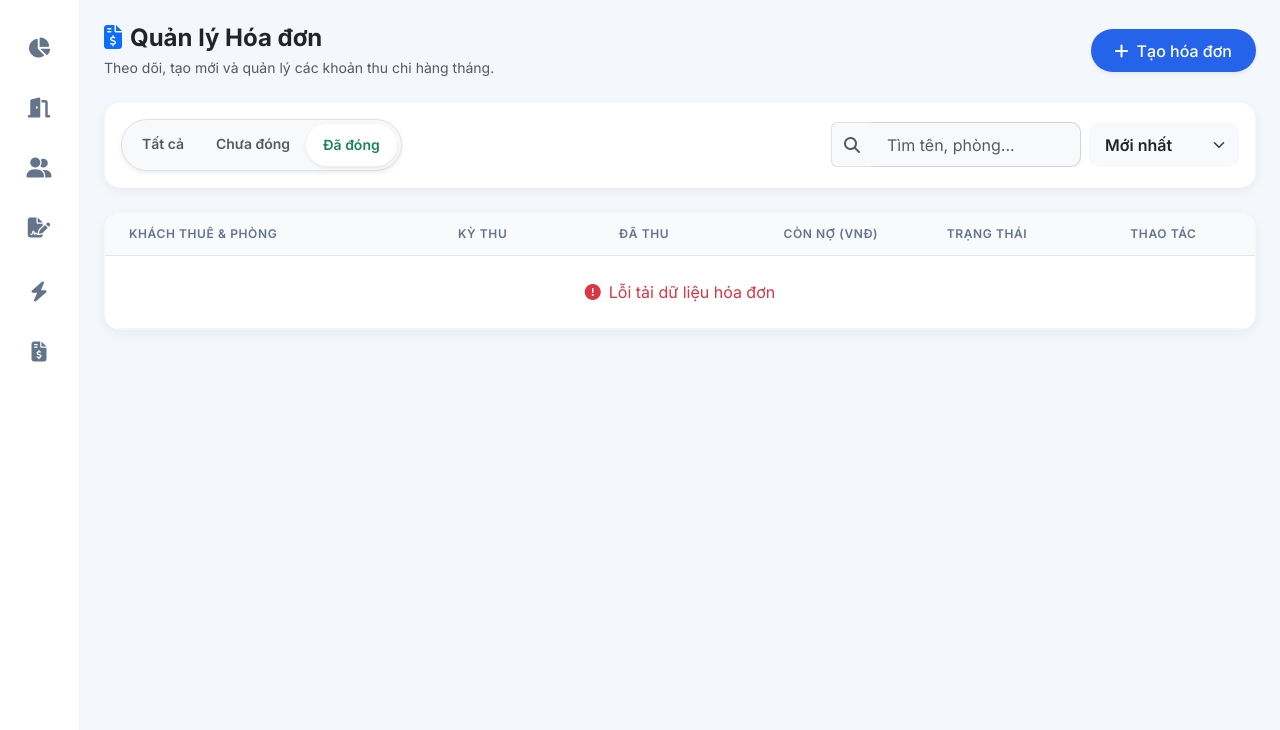
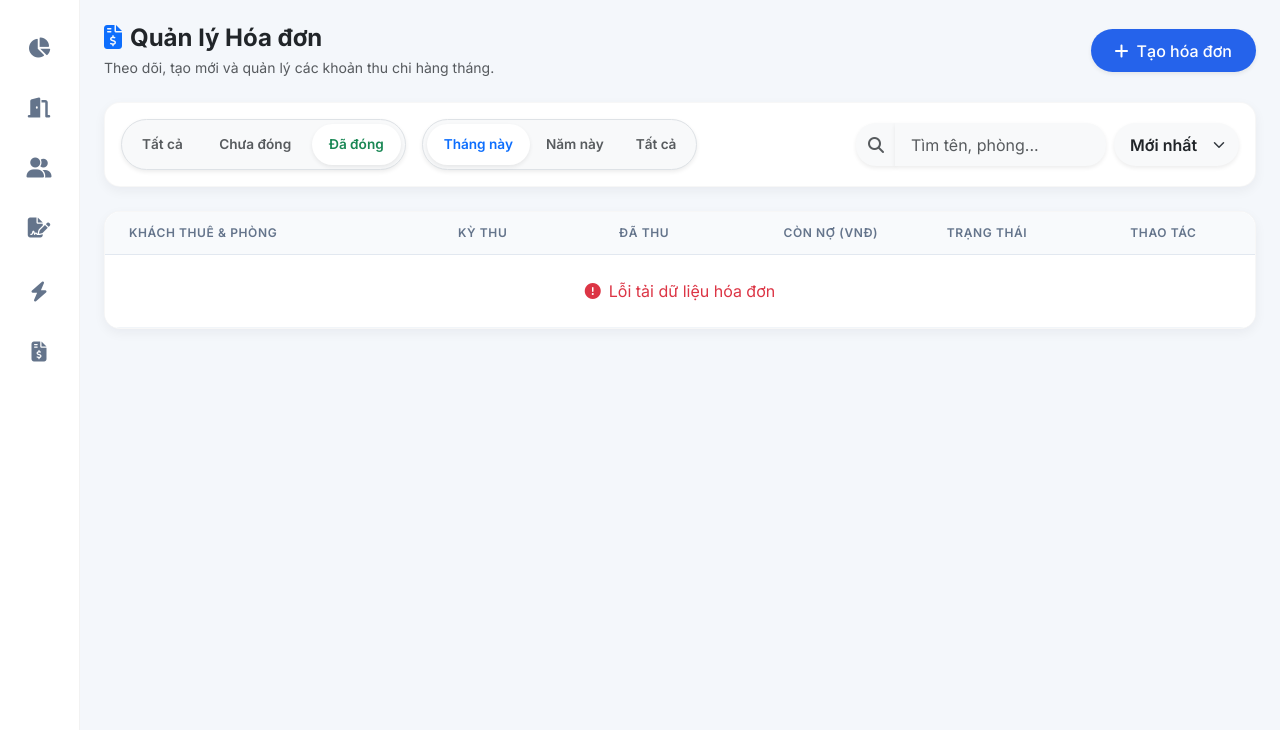
Before and after one commit to cyhapun/rental_management, a Python web app: template templates/bills.html in a window 1280 px wide. Shown: the part 70-800 px from the top of the page. Run offline with Jinja, Linux system fonts and the light colour scheme; the template is opened without the code that fills it: most values are stand-ins (such as "Sample title", 1, 10 or a date in 2020); some libraries are stand-ins or nearby versions.

Commit message:
feat: implement display history payment and filter by month/year/all for invoice

```diff
--- a/static/css/bills.css
+++ b/static/css/bills.css
@@ -85,3 +85,23 @@
     }
     #billsTable td:last-child::before { content: none; }
 }
+
+.filter-group {
+    transition: all 0.3s ease;
+}
+
+.filter-group .btn {
+    font-size: 0.85rem;
+    transition: all 0.2s ease-in-out;
+}
+
+#billSearch:focus, #billSort:focus {
+    box-shadow: 0 0 0 0.25rem rgba(13, 110, 253, 0.15) !important;
+    background-color: #fff !important;
+}
+
+/* Hiệu ứng hover cho các nút không active */
+.filter-group .btn.text-muted:hover {
+    color: var(--bs-primary) !important;
+    background-color: rgba(255,255,255,0.5);
+}
--- a/static/js/bills.js
+++ b/static/js/bills.js
@@ -11,13 +11,17 @@ async function loadBills() {
     if (!tbody) return;
 
     const currentStatus = tbody.dataset.status || 'all';
+    // Lấy giá trị của bộ lọc thời gian (Mặc định là month)
+    const timeFilter = document.getElementById('timeFilter')?.value || 'month';
     const csrfToken = document.getElementById('global_csrf_token')?.value || '';
 
     try {
-        const response = await fetch(`/bills/_data?status=${currentStatus}`);
+        // Truyền thêm param time_filter
+        const response = await fetch(`/bills/_data?status=${currentStatus}&time_filter=${timeFilter}`);
         if (!response.ok) throw new Error("Lỗi khi tải hóa đơn");
 
         const bills = await response.json();
+        window.currentBillsData = bills; // Lưu biến global để modal đọc lấy dữ liệu
 
         if (bills.length === 0) {
             tbody.innerHTML = `
@@ -25,7 +29,7 @@ async function loadBills() {
                 <td colspan="6">
                   <div class="p-5 text-center">
                     <i class="fa-solid fa-box-open text-muted mb-3" style="font-size: 3rem; opacity: 0.5;"></i>
-                    <p class="text-muted fw-semibold mb-0">Chưa có hóa đơn nào được tạo.</p>
+                    <p class="text-muted fw-semibold mb-0">Không có dữ liệu trong thời gian này.</p>
                   </div>
                 </td>
               </tr>`;
@@ -54,6 +58,17 @@ async function loadBills() {
                   </button>`;
             }
 
+            // Xử lý UI hiển thị Nút Lịch sử thanh toán dưới số tiền "Đã thu"
+            let historyBtnHtml = '';
+            if (b.payment_history && b.payment_history.length > 0) {
+                historyBtnHtml = `
+                <div class="mt-1">
+                  <button class="btn btn-sm btn-link text-decoration-none p-0 text-info fw-semibold" style="font-size: 0.75rem;" onclick="showPaymentHistory('${b.id}')">
+                    <i class="fa-solid fa-clock-rotate-left me-1"></i>Xem lịch sử
+                  </button>
+                </div>`;
+            }
+
             // Gắn data-attributes trực tiếp vào chuỗi tr
             return `
                 <tr class="data-row" data-tenant-name="${tenantName}" data-room="${roomNumber}" data-month="${b.month || ''}" data-total="${b.total || 0}">
@@ -75,6 +90,7 @@ async function loadBills() {
                     </td>
                     <td class="text-end" data-label="Đã thu">
                       <span class="fw-semibold text-success fs-6">${formatMoney(b.paid_amount || 0)}</span>
+                      ${historyBtnHtml}
                     </td>
                     <td class="text-end" data-label="Còn nợ">
                       <span class="fw-bold text-danger fs-6">${formatMoney(b.total || 0)}</span>
@@ -116,8 +132,35 @@ async function loadBills() {
     }
 }
 
-// 2. Xem Hóa Đơn (Iframe Modal)
-// 1. Xem Hóa Đơn (Đã tối ưu tốc độ hiển thị)
+// Hàm hiển thị Lịch sử thanh toán ra Modal
+window.showPaymentHistory = function(billId) {
+    // Tìm hóa đơn trong biến dữ liệu đã load
+    const bill = window.currentBillsData.find(b => b.id === billId);
+    if (!bill || !bill.payment_history) return;
+
+    const tbody = document.getElementById('paymentHistoryBody');
+    if (bill.payment_history.length === 0) {
+        tbody.innerHTML = '<tr><td colspan="3" class="text-center text-muted py-4">Chưa có giao dịch thanh toán nào</td></tr>';
+    } else {
+        // Sắp xếp lịch sử mới nhất lên đầu
+        const historySorted = [...bill.payment_history].reverse();
+
+        tbody.innerHTML = historySorted.map(ph => `
+            <tr>
+                <td class="ps-4 fw-medium text-dark">${ph.date_fmt || '--'}</td>
+                <td class="text-end fw-bold text-success">${formatMoney(ph.amount)}</td>
+                <td class="text-center pe-4"><span class="badge bg-light text-dark border px-2 py-1">${ph.method}</span></td>
+            </tr>
+        `).join('');
+    }
+
+    // Mở Modal
+    const modalEl = document.getElementById('paymentHistoryModal');
+    const modal = new bootstrap.Modal(modalEl);
+    modal.show();
+};
+
+// 2. Xem Hóa Đơn (Đã tối ưu tốc độ hiển thị)
 window.showBill = async function(billId) {
   const frame = document.getElementById('billViewFrame');
   const modalEl = document.getElementById('billViewModal');
@@ -170,7 +213,7 @@ window.openPayModal = function(billId, totalDue) {
     const amountInput = document.getElementById('pay_amount');
     if (amountInput) amountInput.value = totalDue || 0;
 
-    // THÊM ĐOẠN NÀY: Tự động điền ngày hôm nay chuẩn múi giờ Việt Nam
+    // Tự động điền ngày hôm nay chuẩn múi giờ Việt Nam
     const dateInput = document.getElementById('payment_date');
     if (dateInput) {
         const today = new Date();
@@ -257,6 +300,31 @@ function sortBills(){
 document.addEventListener('DOMContentLoaded', function(){
   const input = document.getElementById('billSearch'); if (input) input.addEventListener('input', filterBills);
   const s = document.getElementById('billSort'); if (s) s.addEventListener('change', sortBills);
+  const timeButtons = document.querySelectorAll('#timeFilterPills button');
+  const timeHiddenInput = document.getElementById('timeFilter');
+
+  timeButtons.forEach(btn => {
+      btn.addEventListener('click', function() {
+          // Xóa class active cũ
+          timeButtons.forEach(b => {
+              b.classList.remove('bg-white', 'text-primary', 'shadow-sm', 'active-time');
+              b.classList.add('text-muted', 'border-0');
+          });
+          // Thêm class active cho nút vừa bấm
+          this.classList.remove('text-muted', 'border-0');
+          this.classList.add('bg-white', 'text-primary', 'shadow-sm', 'active-time');
+
+          // Cập nhật giá trị và load lại data
+          timeHiddenInput.value = this.dataset.value;
+          loadBills();
+      });
+  });
+
+  // Gắn event khi thay đổi bộ lọc thời gian
+  const timeFilterSelect = document.getElementById('timeFilter');
+  if (timeFilterSelect) {
+      timeFilterSelect.addEventListener('change', loadBills);
+  }
 
   // Kích hoạt load dữ liệu
   const tbody = document.getElementById('billsTableBody');
--- a/templates/bills.html
+++ b/templates/bills.html
@@ -45,22 +45,30 @@
 </div>
 
 <div class="bg-panel p-3 mb-4 d-flex flex-column flex-lg-row justify-content-between align-items-lg-center gap-3">
-  <div class="d-flex bg-light rounded-pill p-1 border shadow-sm" style="width: fit-content;">
-    <a class="btn btn-sm rounded-pill px-3 fw-semibold {% if status == 'all' or status not in ['paid', 'unpaid'] %}bg-white text-primary shadow-sm{% else %}text-muted border-0{% endif %}" href="/bills/?status=all">Tất cả</a>
-    <a class="btn btn-sm rounded-pill px-3 fw-semibold {% if status == 'unpaid' %}bg-white text-danger shadow-sm{% else %}text-muted border-0{% endif %}" href="/bills/?status=unpaid">Chưa đóng</a>
-    <a class="btn btn-sm rounded-pill px-3 fw-semibold {% if status == 'paid' %}bg-white text-success shadow-sm{% else %}text-muted border-0{% endif %}" href="/bills/?status=paid">Đã đóng</a>
+  <div class="d-flex flex-wrap gap-3">
+    <div class="filter-group bg-light rounded-pill p-1 border shadow-sm">
+      <a class="btn btn-sm rounded-pill px-3 fw-semibold {% if status == 'all' or status not in ['paid', 'unpaid'] %}bg-white text-primary shadow-sm{% else %}text-muted border-0{% endif %}" href="/bills/?status=all">Tất cả</a>
+      <a class="btn btn-sm rounded-pill px-3 fw-semibold {% if status == 'unpaid' %}bg-white text-danger shadow-sm{% else %}text-muted border-0{% endif %}" href="/bills/?status=unpaid">Chưa đóng</a>
+      <a class="btn btn-sm rounded-pill px-3 fw-semibold {% if status == 'paid' %}bg-white text-success shadow-sm{% else %}text-muted border-0{% endif %}" href="/bills/?status=paid">Đã đóng</a>
+    </div>
+
+    <div class="filter-group bg-light rounded-pill p-1 border shadow-sm d-flex" id="timeFilterPills">
+      <button class="btn btn-sm rounded-pill px-3 fw-semibold active-time bg-white text-primary shadow-sm" data-value="month">Tháng này</button>
+      <button class="btn btn-sm rounded-pill px-3 fw-semibold text-muted border-0" data-value="year">Năm này</button>
+      <button class="btn btn-sm rounded-pill px-3 fw-semibold text-muted border-0" data-value="all">Tất cả</button>
+      <input type="hidden" id="timeFilter" value="month">
+    </div>
   </div>
 
   <div class="d-flex flex-wrap gap-2">
     <div class="input-group" style="max-width: 250px;">
-      <span class="input-group-text bg-light border-end-0 text-muted"><i class="fa-solid fa-magnifying-glass"></i></span>
-      <input class="form-control border-start-0 bg-light" id="billSearch" placeholder="Tìm tên, phòng..." />
+      <span class="input-group-text bg-light border-end-0 text-muted border-0 shadow-sm" style="border-radius: 20px 0 0 20px;"><i class="fa-solid fa-magnifying-glass"></i></span>
+      <input class="form-control border-start-0 bg-light border-0 shadow-sm" id="billSearch" placeholder="Tìm tên, phòng..." style="border-radius: 0 20px 20px 0;" />
     </div>
-    <select class="form-select bg-light border-0 fw-semibold text-dark" id="billSort" style="width: auto; cursor: pointer; min-width: 150px;">
+    <select class="form-select bg-light border-0 fw-semibold text-dark shadow-sm rounded-pill" id="billSort" style="width: auto; cursor: pointer;">
       <option value="month_desc">Mới nhất</option>
       <option value="month_asc">Cũ nhất</option>
       <option value="total_desc">Nợ cao nhất</option>
-      <option value="total_asc">Nợ thấp nhất</option>
     </select>
   </div>
 </div>
@@ -172,6 +180,35 @@
   </div>
 </div>
 
+<div class="modal fade" id="paymentHistoryModal" tabindex="-1" aria-hidden="true">
+  <div class="modal-dialog modal-dialog-centered">
+    <div class="modal-content">
+      <div class="modal-header">
+        <h5 class="modal-title fw-bold"><i class="fa-solid fa-clock-rotate-left text-info me-2"></i>Lịch sử thanh toán</h5>
+        <button type="button" class="btn-close" data-bs-dismiss="modal"></button>
+      </div>
+      <div class="modal-body p-0">
+        <div class="table-responsive m-0">
+          <table class="table table-hover mb-0">
+            <thead class="table-light">
+              <tr>
+                <th class="ps-4">Thời gian</th>
+                <th class="text-end">Số tiền</th>
+                <th class="text-center pe-4">Hình thức</th>
+              </tr>
+            </thead>
+            <tbody id="paymentHistoryBody">
+              </tbody>
+          </table>
+        </div>
+      </div>
+      <div class="modal-footer bg-light">
+        <button type="button" class="btn btn-secondary rounded-pill px-4" data-bs-dismiss="modal">Đóng</button>
+      </div>
+    </div>
+  </div>
+</div>
+
 <script src="https://cdnjs.cloudflare.com/ajax/libs/html2canvas/1.4.1/html2canvas.min.js"></script>
 <script src="/static/js/bills.js?v=2"></script>
 {% endblock %}
```
Also changed, not shown: routers/bills.py (+40 -34 lines).
